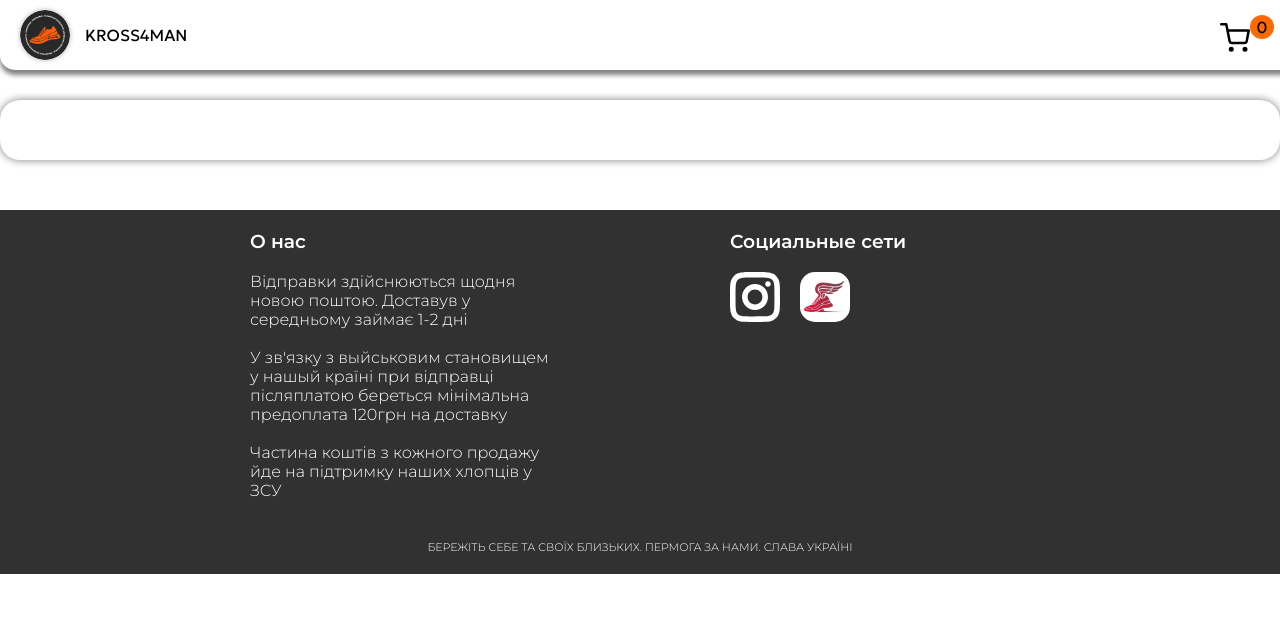
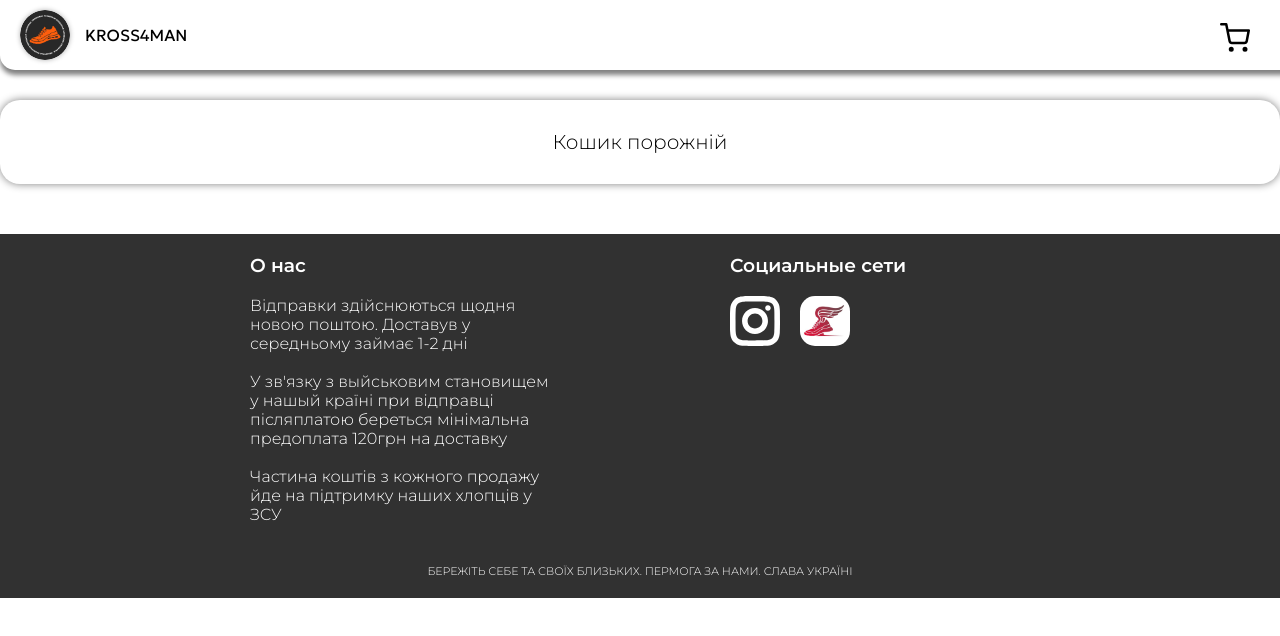
Before and after one commit to 1D71s/kross4man, a React (Create React App) app: page /basket in a window 1280 px wide. Shown: the top 636 px of the page. Built offline with nearby package versions, Linux system fonts and the light colour scheme.

Commit message:
тест

```diff
--- a/src/components/BasketComp/Basket.scss
+++ b/src/components/BasketComp/Basket.scss
@@ -42,3 +42,12 @@
     color: rgb(253, 101, 0);
     font-size: 25px;
 }
+
+.noitem {
+    display: flex;
+    justify-content: center;
+    width: 100%;
+    font-size: 20px;
+    font-family: 'Montserrat', sans-serif;
+    justify-content: center;
+}
--- a/src/components/BasketComp/BasketC.jsx
+++ b/src/components/BasketComp/BasketC.jsx
@@ -32,6 +32,7 @@ const BasketC = () => {
     return (
         <div>
             <div className="basketc">
+                <div className="noitem">{basket.length === 0 && 'Кошик порожній'}</div>
                 {
                     basket.map(bas => (
                         <ItemBasket
--- a/src/components/NavBar/navbar.jsx
+++ b/src/components/NavBar/navbar.jsx
@@ -16,7 +16,7 @@ function NavBar() {
             </Link>
             <div className='cont-basket'>
                 <Link to='/Basket'><FiShoppingCart className='basket'/></Link>
-                <p className='counter-basket'>{basket.length}</p>
+                {basket.length > 0 &&<p className='counter-basket'>{basket.length}</p>}
             </div>
         </nav>
     )
--- a/src/components/NavBar/navbar.scss
+++ b/src/components/NavBar/navbar.scss
@@ -19,11 +19,17 @@ li {
     margin-right: 40px;
 }
 
+
 .basket {
     width: 30px;
     height: 30px;
     color: black;
     cursor: pointer;
+}
+
+.basket:hover {
+    transform: scale(1.1);
+    transition: transform 500ms ease;
 }
 
 .counter-basket {
```
